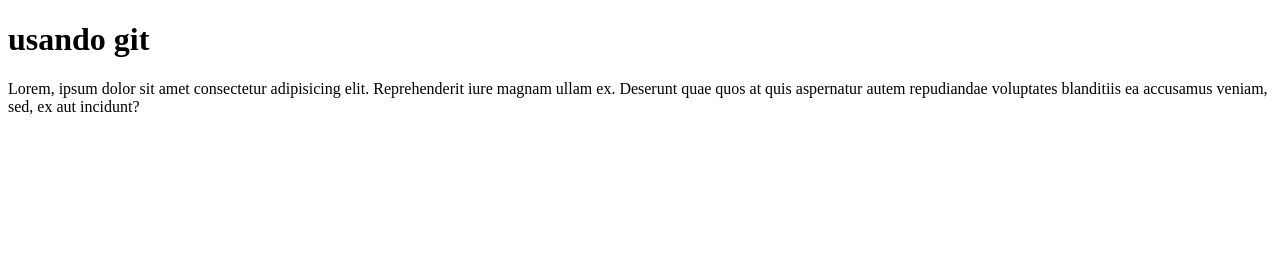
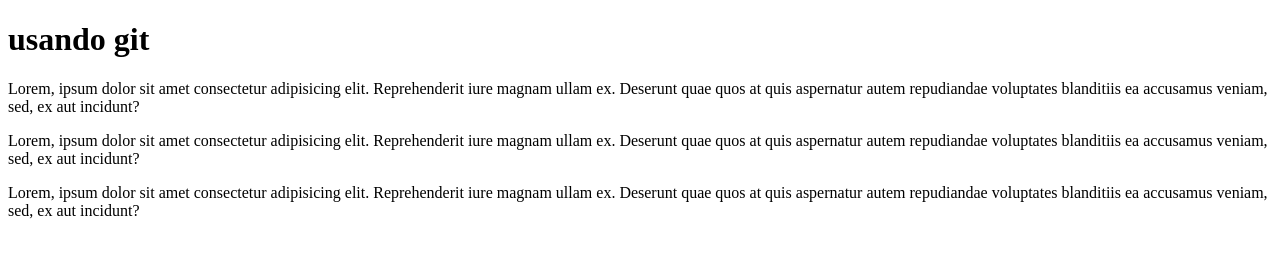
Before and after one commit to Martinaletorr/git24187, a plain HTML site: page index.html in a window 1280 px wide. Drawn offline with Linux system fonts and the light colour scheme.

Commit message:
Update index.html
se agrego dos section

```diff
--- a/index.html
+++ b/index.html
@@ -12,5 +12,11 @@
     <section>
         <p>Lorem, ipsum dolor sit amet consectetur adipisicing elit. Reprehenderit iure magnam ullam ex. Deserunt quae quos at quis aspernatur autem repudiandae voluptates blanditiis ea accusamus veniam, sed, ex aut incidunt?</p>
     </section>
+      <section>
+        <p>Lorem, ipsum dolor sit amet consectetur adipisicing elit. Reprehenderit iure magnam ullam ex. Deserunt quae quos at quis aspernatur autem repudiandae voluptates blanditiis ea accusamus veniam, sed, ex aut incidunt?</p>
+    </section>
+      <section>
+        <p>Lorem, ipsum dolor sit amet consectetur adipisicing elit. Reprehenderit iure magnam ullam ex. Deserunt quae quos at quis aspernatur autem repudiandae voluptates blanditiis ea accusamus veniam, sed, ex aut incidunt?</p>
+    </section>
 </body>
 </html>
```
